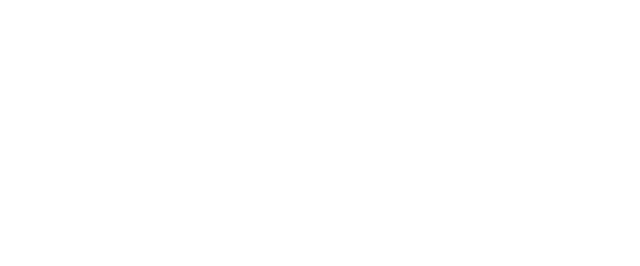
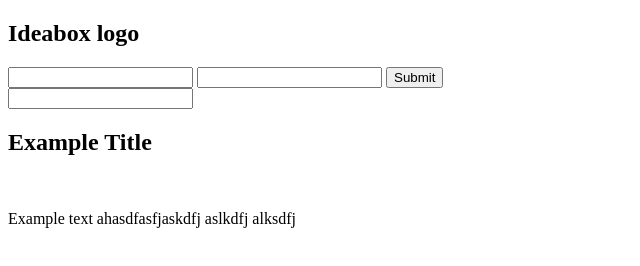
Before and after one commit to cjorda15/2DoBox-Pivot, a plain HTML site: page index.html in a window 1280 px wide. Shown: the whole page, without its empty margins (0-640 px from the left). Drawn offline with Linux system fonts and the light colour scheme.

Commit message:
general html layout

```diff
--- a/index.html
+++ b/index.html
@@ -1,12 +1,35 @@
 <!DOCTYPE html>
 <html>
+
 <head>
   <meta charset="utf-8">
   <title>IdeaBox</title>
   <link rel="stylesheet" srce="normalize.css">
   <link rel="stylesheet" src="style.css">
 </head>
+
 <body>
+  <section class="page-wrapper">
+    <header>
+      <h1>Ideabox logo</h1>
+    </header>
+    <main>
+      <form>
+        <input type="text" id="title-input">
+        <input type="textarea" id="content-input">
+        <button id="submit">Submit</button>
+      </form>
+    </main>
+    <aside>
+      <input type="text" id="search">
+      <article>
+        <h2>Example Title</h2>
+        <img class ="clear">
+        <p>Example text ahasdfasfjaskdfj aslkdfj alksdfj</p>
+        <img class="upvote"> <img class="downvote"> <span class="quality"></span>
+      </article>
+    </aside>
+  </section>
+</body>
 
-  </body>
 </html>
```
Also changed, not shown: images/delete-hover.svg (added), images/delete.svg (added), images/downvote-hover.svg (added), images/downvote.svg (added), images/upvote-hover.svg (added), images/upvote.svg (added). Lines whose indentation alone changed are shown as unchanged.
